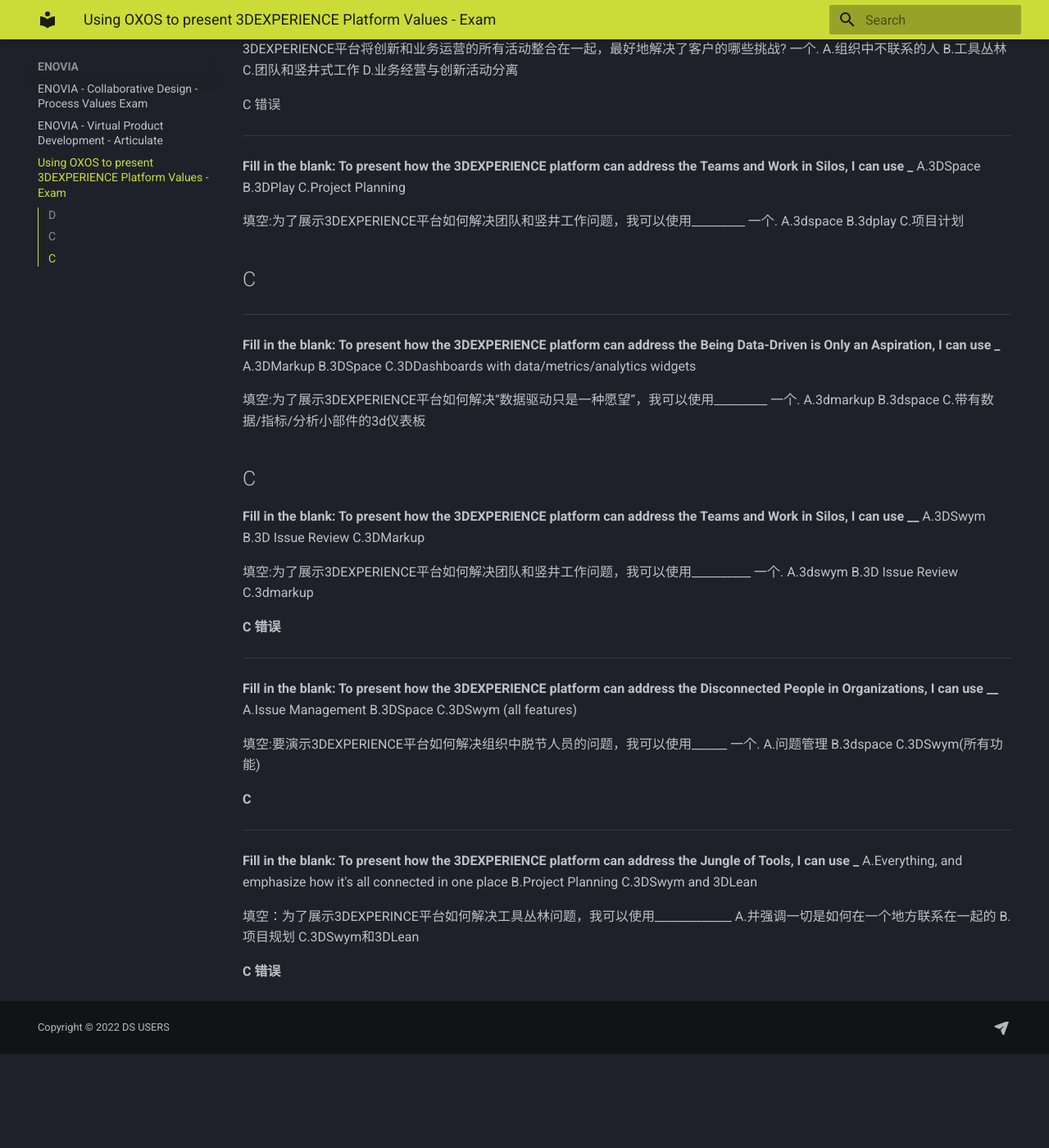
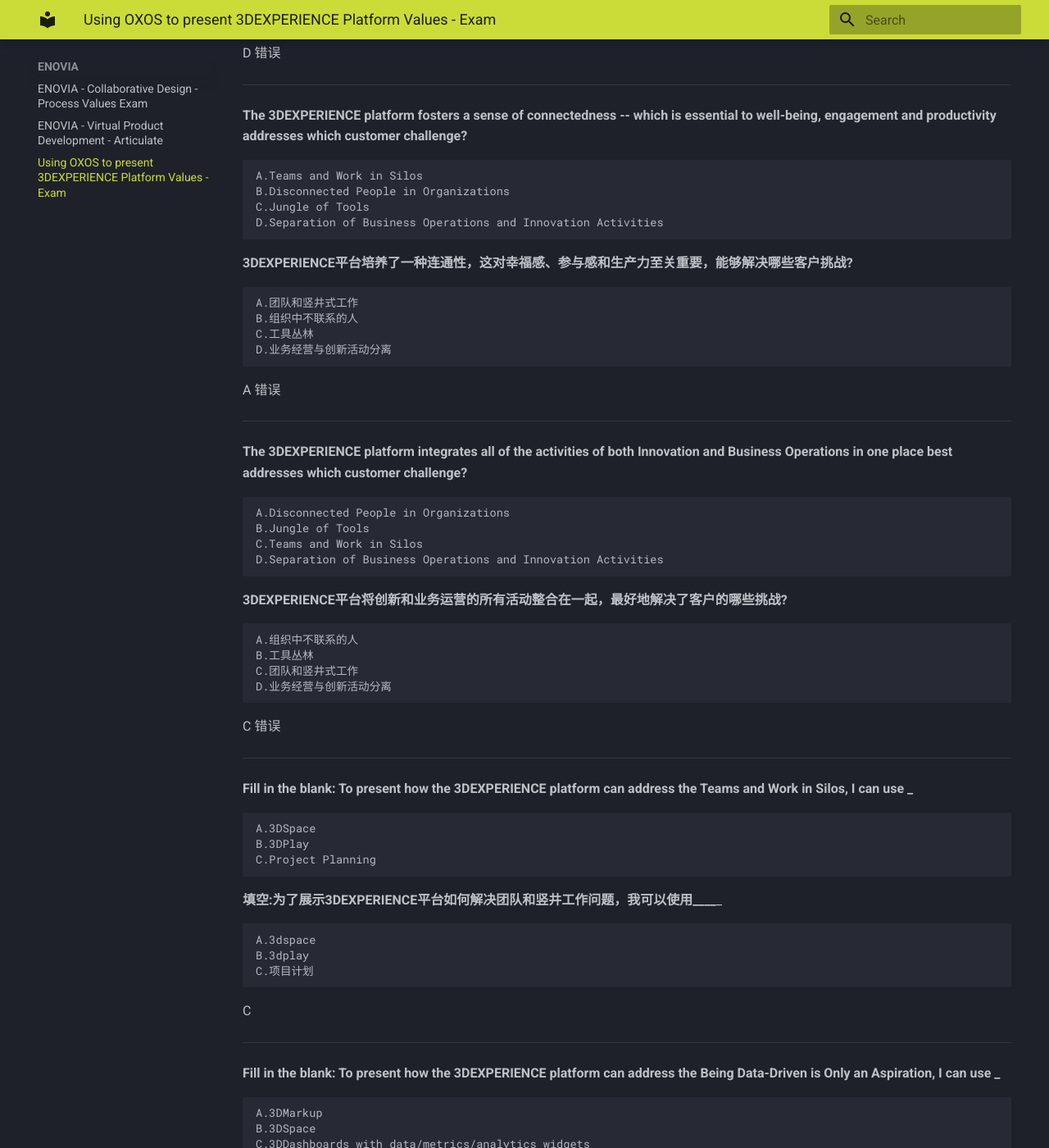
Before and after one commit to xuscode/DSE, an MkDocs documentation site: the page built from docs/ENOVIA/Using OXOS to present 3DEXPERIENCE Platform Values - Exam.md, in a window 1280 px wide and 1400 px high, scrolled down 1255 px. Shown: the whole window at 82% size. Built offline with MkDocs 1.6.1 and Material for MkDocs 9.7.7, drawn with Linux system fonts in a browser that asks for light colours; nearby versions of some CDN libraries; before the commit the page ends 2540 px from its top, so only the background shows below that; some of the changed text lies outside the part shown.

Commit message:
20230506133624

```diff
--- a/docs/ENOVIA/Using OXOS to present 3DEXPERIENCE Platform Values - Exam.md
+++ b/docs/ENOVIA/Using OXOS to present 3DEXPERIENCE Platform Values - Exam.md
@@ -1,155 +1,169 @@
 # Using OXOS to present 3DEXPERIENCE Platform Values - Exam
 
 **The familiar expression, "the left hand doesn't know what the right hand is doing" best describes which customer challenge?**
-A.Separation of Business Operations and Innovation Activities
-B.Disconnected People in Organizations
-C.Jungle of Tools
-D.Teams and Work in Silos
 
-左手不知道右手在做什么”这句熟悉的表达最能描述哪位客户的挑战？
-A.业务运营与创新活动的分离
-B.组织中断开连接的人员
-C.工具的丛林
-D.团队和筒仓工作
+    A.Separation of Business Operations and Innovation Activities
+    B.Disconnected People in Organizations
+    C.Jungle of Tools
+    D.Teams and Work in Silos
 
-## D
+**左手不知道右手在做什么”这句熟悉的表达最能描述哪位客户的挑战？**
+
+    A.业务运营与创新活动的分离
+    B.组织中断开连接的人员
+    C.工具的丛林
+    D.团队和筒仓工作
+
+D
 
 ---
 
 **Using a myriad of disconnected tools best describes which customer challenge?**
-A.Teams and Work in Silos
-B.Jungle of Tools
-C.Separation of Business Operations and Innovation Activities
-D.Disconnected People in Organizations
 
-使用无数断开连接的工具最能描述哪个客户面临的挑战？
-A.团队和筒仓工作
-B.工具的丛林
-C.业务运营与创新活动的分离
-D.组织中断开连接的人员
+    A.Teams and Work in Silos
+    B.Jungle of Tools
+    C.Separation of Business Operations and Innovation Activities
+    D.Disconnected People in Organizations
+
+**使用无数断开连接的工具最能描述哪个客户面临的挑战？**
+
+    A.团队和筒仓工作
+    B.工具的丛林
+    C.业务运营与创新活动的分离
+    D.组织中断开连接的人员
 
 A 错误
 
 ---
 
 **The need to work remotely led to employees and teams becoming much more siloed best describes which customer challenge?**
-A.Separation of Business Operations and Innovation Activities
-B.Disconnected People in Organizations
-C.Jungle of Tools
-D.Teams and Work in Silos
 
-远程工作的需求导致员工和团队变得更加孤立，这最好地描述了哪种客户挑战?
+    A.Separation of Business Operations and Innovation Activities
+    B.Disconnected People in Organizations
+    C.Jungle of Tools
+    D.Teams and Work in Silos
 
-A.业务经营与创新活动分离
-B.组织中不联系的人
-C.工具丛林
-D.团队和竖井式工作
+**远程工作的需求导致员工和团队变得更加孤立，这最好地描述了哪种客户挑战?**
+
+    A.业务经营与创新活动分离
+    B.组织中不联系的人
+    C.工具丛林
+    D.团队和竖井式工作
 
 D 错误
 
 ---
 
 **The 3DEXPERIENCE platform fosters a sense of connectedness -- which is essential to well-being, engagement and productivity addresses which customer challenge?**
-A.Teams and Work in Silos
-B.Disconnected People in Organizations
-C.Jungle of Tools
-D.Separation of Business Operations and Innovation Activities
 
-3DEXPERIENCE平台培养了一种连通性，这对幸福感、参与感和生产力至关重要，能够解决哪些客户挑战?
+    A.Teams and Work in Silos
+    B.Disconnected People in Organizations
+    C.Jungle of Tools
+    D.Separation of Business Operations and Innovation Activities
 
-A.团队和竖井式工作
-B.组织中不联系的人
-C.工具丛林
-D.业务经营与创新活动分离
+**3DEXPERIENCE平台培养了一种连通性，这对幸福感、参与感和生产力至关重要，能够解决哪些客户挑战?**
+
+    A.团队和竖井式工作
+    B.组织中不联系的人
+    C.工具丛林
+    D.业务经营与创新活动分离
 
 A 错误
 
 ---
 
 **The 3DEXPERIENCE platform integrates all of the activities of both Innovation and Business Operations in one place best addresses which customer challenge?**
-A.Disconnected People in Organizations
-B.Jungle of Tools
-C.Teams and Work in Silos
-D.Separation of Business Operations and Innovation Activities
 
-3DEXPERIENCE平台将创新和业务运营的所有活动整合在一起，最好地解决了客户的哪些挑战?
-一个.
-A.组织中不联系的人
-B.工具丛林
-C.团队和竖井式工作
-D.业务经营与创新活动分离
+    A.Disconnected People in Organizations
+    B.Jungle of Tools
+    C.Teams and Work in Silos
+    D.Separation of Business Operations and Innovation Activities
+
+**3DEXPERIENCE平台将创新和业务运营的所有活动整合在一起，最好地解决了客户的哪些挑战?**
+
+    A.组织中不联系的人
+    B.工具丛林
+    C.团队和竖井式工作
+    D.业务经营与创新活动分离
 
 C 错误
 
 ---
 
 **Fill in the blank: To present how the 3DEXPERIENCE platform can address the Teams and Work in Silos, I can use _**
-A.3DSpace
-B.3DPlay
-C.Project Planning
 
-填空:为了展示3DEXPERIENCE平台如何解决团队和竖井工作问题，我可以使用_________
-一个.
-A.3dspace
-B.3dplay
-C.项目计划
+    A.3DSpace
+    B.3DPlay
+    C.Project Planning
 
-## C
+**填空:为了展示3DEXPERIENCE平台如何解决团队和竖井工作问题，我可以使用____**_
+
+    A.3dspace
+    B.3dplay
+    C.项目计划
+
+C
 
 ---
 
 **Fill in the blank: To present how the 3DEXPERIENCE platform can address the Being Data-Driven is Only an Aspiration, I can use _**
-A.3DMarkup
-B.3DSpace
-C.3DDashboards with data/metrics/analytics widgets
 
-填空:为了展示3DEXPERIENCE平台如何解决“数据驱动只是一种愿望”，我可以使用_________
-一个.
-A.3dmarkup
-B.3dspace
-C.带有数据/指标/分析小部件的3d仪表板
+    A.3DMarkup
+    B.3DSpace
+    C.3DDashboards with data/metrics/analytics widgets
+
+**填空:为了展示3DEXPERIENCE平台如何解决“数据驱动只是一种愿望”，我可以使用____**_
+
+    A.3dmarkup
+    B.3dspace
+    C.带有数据/指标/分析小部件的3d仪表板
 
 C
+
 ---
 
 **Fill in the blank: To present how the 3DEXPERIENCE platform can address the Teams and Work in Silos, I can use __**
-A.3DSwym
-B.3D Issue Review
-C.3DMarkup
 
-填空:为了展示3DEXPERIENCE平台如何解决团队和竖井工作问题，我可以使用__________
-一个.
-A.3dswym
-B.3D Issue Review
-C.3dmarkup
+    A.3DSwym
+    B.3D Issue Review
+    C.3DMarkup
 
-**C 错误**
+**填空:为了展示3DEXPERIENCE平台如何解决团队和竖井工作问题，我可以使用__**
+
+    A.3dswym
+    B.3D Issue Review
+    C.3dmarkup
+
+C 错误
 
 ---
 
 **Fill in the blank: To present how the 3DEXPERIENCE platform can address the Disconnected People in Organizations, I can use  __**
-A.Issue Management
-B.3DSpace
-C.3DSwym (all features)
 
-填空:要演示3DEXPERIENCE平台如何解决组织中脱节人员的问题，我可以使用______
-一个.
-A.问题管理
-B.3dspace
-C.3DSwym(所有功能)
+    A.Issue Management
+    B.3DSpace
+    C.3DSwym (all features)
 
-**C**
+**填空:要演示3DEXPERIENCE平台如何解决组织中脱节人员的问题，我可以使用__**
+
+    A.问题管理
+    B.3dspace
+    C.3DSwym(所有功能)
+
+C
 
 ---
 
 **Fill in the blank: To present how the 3DEXPERIENCE platform  can address the Jungle of Tools, I can use _**
-A.Everything, and emphasize how it's all connected in one place
-B.Project Planning
-C.3DSwym and 3DLean
 
-填空：为了展示3DEXPERINCE平台如何解决工具丛林问题，我可以使用_____________
-A.并强调一切是如何在一个地方联系在一起的
-B.项目规划
-C.3DSwym和3DLean
+    A.Everything, and emphasize how it's all connected in one place
+    B.Project Planning
+    C.3DSwym and 3DLean
 
-**C 错误**
+**填空：为了展示3DEXPERINCE平台如何解决工具丛林问题，我可以使用____**
+
+    A.并强调一切是如何在一个地方联系在一起的
+    B.项目规划
+    C.3DSwym和3DLean
+
+C 错误
```
Also changed, not shown: docs/SALES/SalesBehaviorExam/Untitled-1.md (added, +85 -0 lines).
